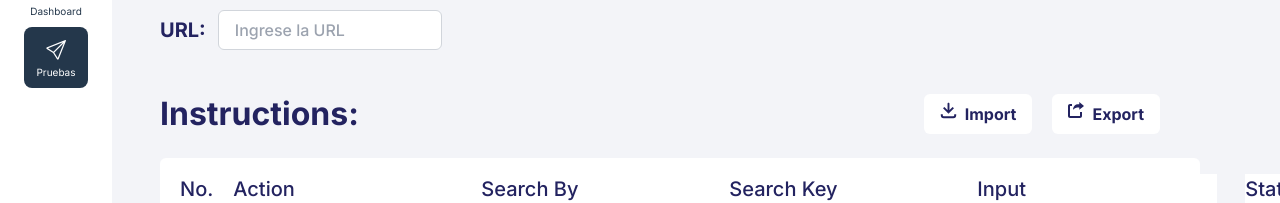
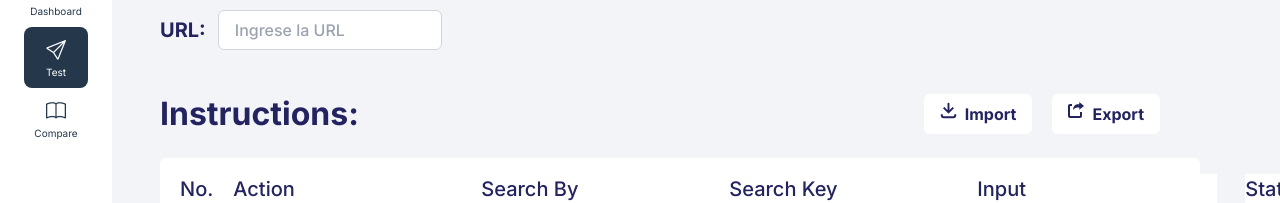
Before and after one commit to Josue1303/cells-qa-next, a Next.js app: page /Pruebas in a window 1280 px wide. Shown: the part 147-350 px from the top of the page. Built offline with nearby package versions, Linux system fonts and the light colour scheme.

Commit message:
Sidebar mas preparada

```diff
--- a/src/app/Pruebas/page.jsx
+++ b/src/app/Pruebas/page.jsx
@@ -18,7 +18,7 @@ export default function Home() {
 
   return (
     <main className="min-h-screen p-20 ml-20">
-      <Sidebar></Sidebar>
+      <Sidebar page="Test"></Sidebar>
       <h1 className="">Test</h1>
       <Selector
         onInstructionsChange={handleInstructionsChange}
--- a/src/components/Sidebar.jsx
+++ b/src/components/Sidebar.jsx
@@ -1,7 +1,7 @@
 // components/Sidebar.js
 import Image from "next/image";
 
-const Sidebar = () => {
+const Sidebar = ({ page }) => {
   return (
     <div className="bg-white h-screen w-28 fixed left-0 top-0 overflow-y-auto">
       <div className="px-4 py-6">
@@ -11,7 +11,11 @@ const Sidebar = () => {
           <li className="px-2">
             <a
               href="/Pruebas"
-              className="flex justify-center flex-row items-center py-2 rounded-lg text-[#24374B] text-[20px]  mb-0"
+              className={`flex justify-center flex-row items-center py-2 rounded-lg   ${
+                page === "Dashboard"
+                  ? "text-white text-[20px]  bg-[#24374B]"
+                  : "text-[#24374B] text-[20px]"
+              }`}
             >
               <div className="text-center">
                 <i class="bi bi-grid"></i>
@@ -22,11 +26,30 @@ const Sidebar = () => {
           <li className="px-2">
             <a
               href="/Pruebas"
-              className="flex justify-center flex-row items-center py-2 rounded-lg text-white text-[20px]  bg-[#24374B]"
+              className={`flex justify-center flex-row items-center py-2 rounded-lg   ${
+                page === "Test"
+                  ? "text-white text-[20px]  bg-[#24374B]"
+                  : "text-[#24374B] text-[20px]"
+              }`}
             >
               <div className="text-center">
                 <i class="bi bi-send"></i>
-                <p className="text-[10px]">Pruebas</p>
+                <p className="text-[10px]">Test</p>
+              </div>
+            </a>
+          </li>
+          <li className="px-2">
+            <a
+              href="/Comparacion"
+              className={`flex justify-center flex-row items-center py-2 rounded-lg   ${
+                page === "Comparacion"
+                  ? "text-white text-[20px]  bg-[#24374B]"
+                  : "text-[#24374B] text-[20px]"
+              }`}
+            >
+              <div className="text-center">
+                <i class="bi bi-book"></i>
+                <p className="text-[10px]">Compare</p>
               </div>
             </a>
           </li>
```
